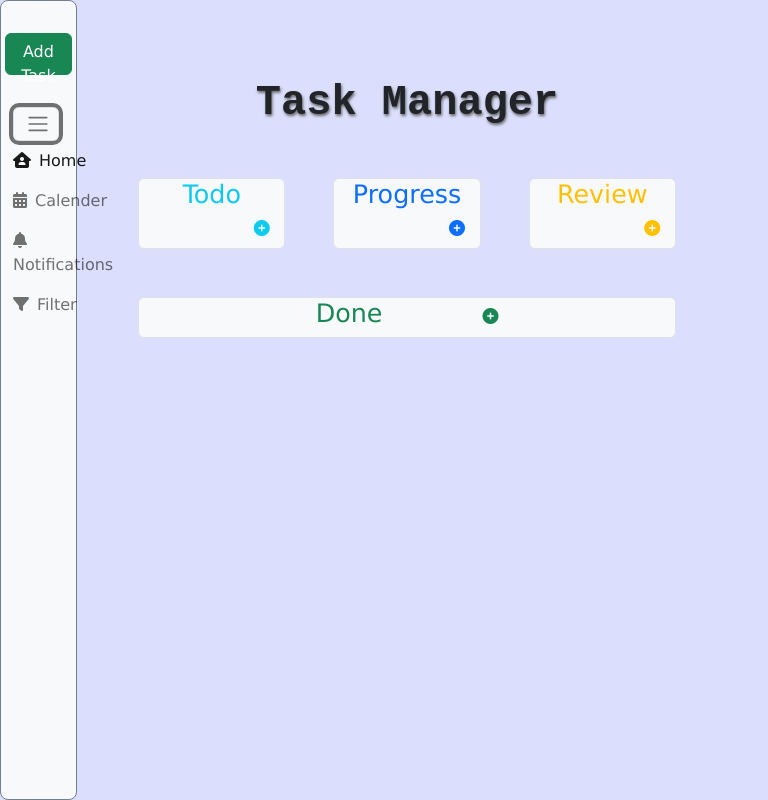
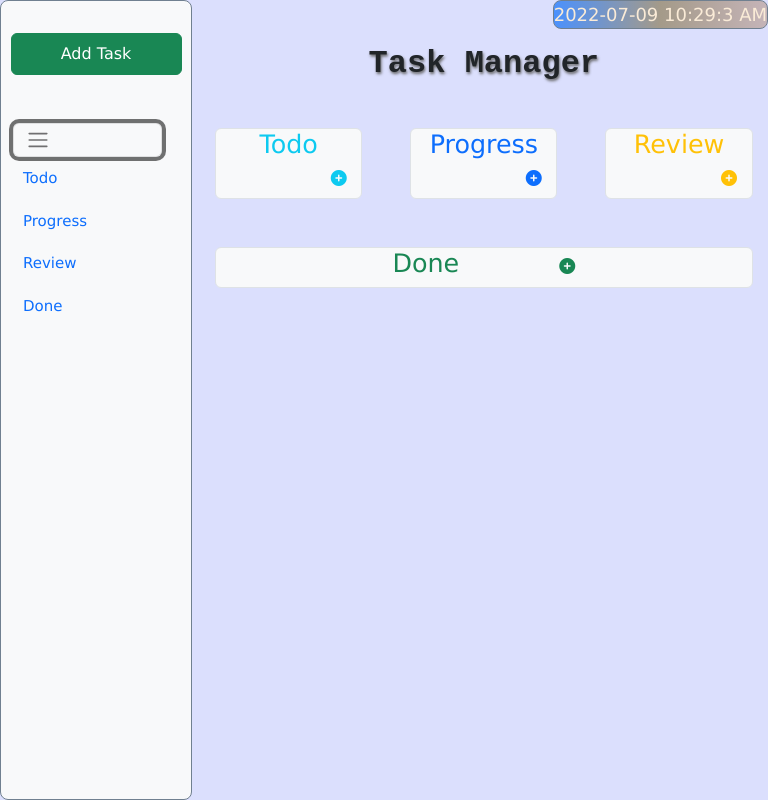
Before and after one commit to sophialai123/TaskManager, a plain HTML site: page index.html in a window 768 px wide. Both pictures are taken after a click on the button "Toggle navigation". Drawn offline with nearby package versions, Linux system fonts and the light colour scheme.

Commit message:
modify css

```diff
--- a/index.html
+++ b/index.html
@@ -34,10 +34,10 @@
         </button>
         <div class="collapse navbar-collapse " id="navbarNavAltMarkup">
           <div class="navbar-nav d-flex flex-column">
-            <a class="nav-link active" aria-current="page" href=""><i class="fa-solid fa-house-user me-2"></i>Home </a>
-            <a class="nav-link" href=""><i class="fa-solid fa-calendar-days me-2"></i>Calender</a>
-            <a class="nav-link" href=""><i class="fa-solid fa-bell me-2"></i>Notifications</a>
-            <a class="nav-link" href=""><i class="fa-solid fa-filter me-2"></i>Filter</a>
+            <a href="">Todo</a>
+            <a href="">Progress</a>
+            <a href="">Review</a>
+            <a href="">Done</a>
           </div>
         </div>
       </div>
@@ -46,10 +46,6 @@
   </header>
   <main>
     <!-- --------------------------- Title" ----------------------------->
-    <div class="d-flex mb-5 search" style="width: 70%;" role="search">
-      <!-- <input class="form-control me-2" type="search" placeholder="Search" aria-label="Search"> -->
-      <!-- <button class="btn btn-outline-success" type="submit">Search</button> -->
-    </div>
     <div class="container py-6 ">
       <h1 id="title">Task Manager</h1>
       <div class="row gap-5 mb-3">
@@ -100,7 +96,6 @@
                       required>
                   </div>
                 </div>
-
                 <!-- descrption -->
                 <div class="mb-3">
                   <label for="exampleFormControlTextarea1" class="form-label">Descrption: </label><br>
@@ -108,25 +103,20 @@
                   <textarea id="descrption" class="form-control" id="exampleFormControlTextarea1" rows="6"
                     placeholder="Descrption..." required></textarea>
                 </div>
-
                 <!-- Assigned to -->
                 <div class="mb-3">
                   <label for="">Assigned to: </label><br>
                   <span id="assignTo"></span>
                   <input id="assign" type="text" class="form-control" placeholder="First name" aria-label="First name"
                     required>
-
                 </div>
-
                 <!-- Due date -->
                 <div class="mb-3">
                   <label for="">Due Date: </label><br>
                   <span id="dateErr"></span>
                   <input id="dateValue" type="date" class="form-control mb-3">
                 </div>
-
                 <!-- Status -->
-
                 <div>
                   <label for="">Status: </label><br>
                   <span id="statusErr"></span>
--- a/style.css
+++ b/style.css
@@ -32,7 +32,7 @@ header .navbar {
   justify-content: flex-start;
   border: 1px solid slategray;
   border-radius: 8px;
-  gap: 2rem;
+  gap: 3rem;
   background-color: aliceblue;
 }
 
@@ -52,21 +52,22 @@ header button {
 }
 
 
-header li {
+/* header li {
   text-align: left;
 
-}
+} */
 
 header a {
   text-decoration: none;
   font-size: 1.3rem;
   text-align: start;
+  padding: 10px;
 }
 
 
 #time {
-  width: 15%;
-  border-radius: 10px;
+  width: max-content;
+  border-radius: 8px;
   background: #4B91FD;
   background: -moz-linear-gradient(left, #4B91FD 0%, #A49A89 50%, #C5B4B8 100%);
   background: -webkit-linear-gradient(left, #4B91FD 0%, #A49A89 50%, #C5B4B8 100%);
@@ -86,7 +87,7 @@ main {
   margin-top: 0;
   position: absolute;
   top: 30px;
-  left: 18%;
+  left: 20%;
 }
 
 main a i {
@@ -101,9 +102,11 @@ main .search {
   font-family: 'Courier New', Courier, monospace;
   font-weight: bold;
   text-align: center;
-  margin-bottom: 50px;
   font-size: 42px;
   text-shadow: 1px 2px 3px #666;
+  width: max-content;
+  margin: 0 auto;
+  padding: 15px;
 }
 
 
@@ -117,15 +120,40 @@ main .search {
   background-color: wheat;
 }
 
+@media screen and (max-width:1200px) {
 
-@media screen and (max-width:1028px) {
+
   #time {
-    display: none;
+    width: max-content;
+    font-size: 18px;
   }
+
+  header .navbar {
+    width: 15%;
+  }
+
+  header button {
+    font-size: 20px;
+    text-align: start;
+  }
+
+  header a {
+    font-size: 20px;
+    padding: 10px;
+  }
+
 
 }
 
-@media screen and (max-width:768px) {
+
+
+@media screen and (max-width:768px) and (min-width:500px) {
+
+
+  header .navbar {
+    width: 25%;
+  }
+
   h1 {
     font-size: 36px;
   }
@@ -135,9 +163,24 @@ main .search {
   }
 
   header a {
-    display: none;
+    font-size: 15px;
   }
 
+
+  header button {
+    font-size: 0.7rem;
+  }
+
+  main {
+    position: absolute;
+    top: 30px;
+    left: 28%;
+  }
+
+  #title {
+    font-size: 32px;
+    margin-bottom: 30px;
+  }
 
 }
 
--- a/taskManager.js
+++ b/taskManager.js
@@ -41,6 +41,7 @@ class TaskManager {
     this.render(task)
     //update value for the localStorage in the array
     this.updateCache()
+
   }
 
   //display the task object
@@ -52,14 +53,13 @@ class TaskManager {
 
   editTask(id) {
     for (let i = 0; i < this.taskList.length; i++) {
+      //let editBtn = document.querySelector('.btn-secondary')
       if (this.taskList[i].id === id) {
         console.log("Found the index of the task wanted: ", i);
-        // document.querySelector('btn-secondary').innerHTML = "done"
-
         // editBtn.innerHTML = "Done";
         // editBtn.className = "btn btn-success";
-        //update the localstorage
-        this.updateCache();
+        // //update the localstorage
+        // this.updateCache();
       }
     }
   }
@@ -144,13 +144,12 @@ const htmlDivs = (task) => {
   div.appendChild(lastBtnDiv)
 
   //create edit button
-  const editBtn = document.createElement('button');
+  let editBtn = document.createElement('button');
   editBtn.innerHTML = "Edit";
-  editBtn.className = 'btn btn-secondary'
+  editBtn.className = 'btn btn-secondary';
   editBtn.addEventListener('click', (e) => {
     editBtn.innerHTML = "Mask as Done";
     editBtn.className = "btn btn-success";
-    task.status.value = "done"
     taskPlanner.editTask(task.id)
 
   })
@@ -202,8 +201,30 @@ const displayDateTime = () => {
     minutes += minutes < 10 ? '0' : '';
 
     // timeDiv.innerHTML = hours + ":" + minutes + " " + ampm;
-    timeDiv.innerHTML = `Today is: ${currentDate} ${hours}:${minutes}:${seconds} ${ampm}`
+    timeDiv.innerHTML = `${currentDate} ${hours}:${minutes}:${seconds} ${ampm}`
   }, 1000);
 };
 
 displayDateTime()
+
+
+
+
+
+
+//Search Bar local storage
+// const searchBarButton = document.getElementById('search');
+// const searchBarValue = document.getElementById('searchValue').value;
+// searchBarButton.addEventListener('click', () => {
+
+//   taskPlanner.addTask.filter((element) => {
+
+//     if (element.name.includes(searchBarValue)) {
+
+//       console.log("yes")
+
+//     } else {
+//       console.log('no')
+//     }
+//   })
+// })
```
